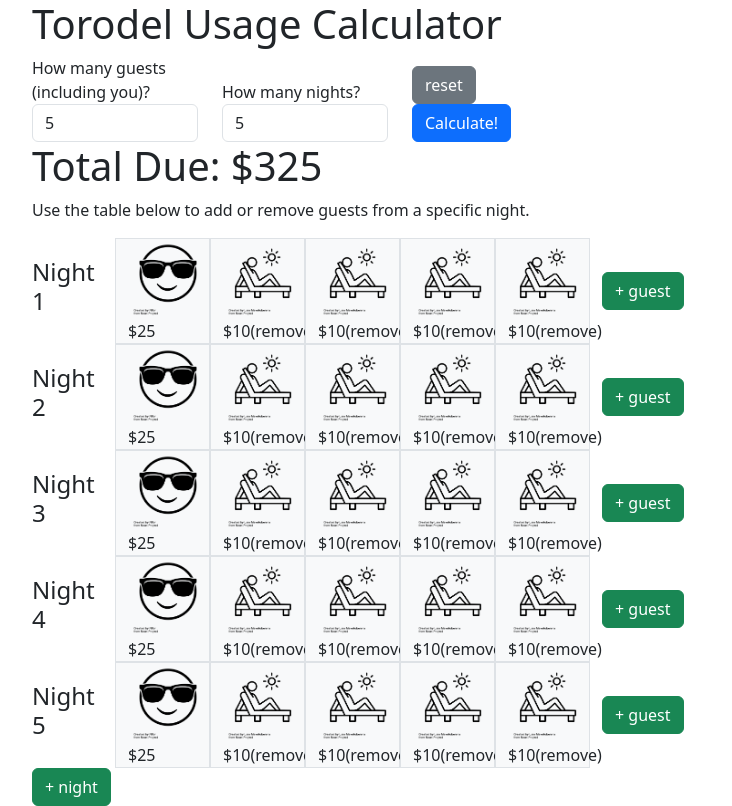
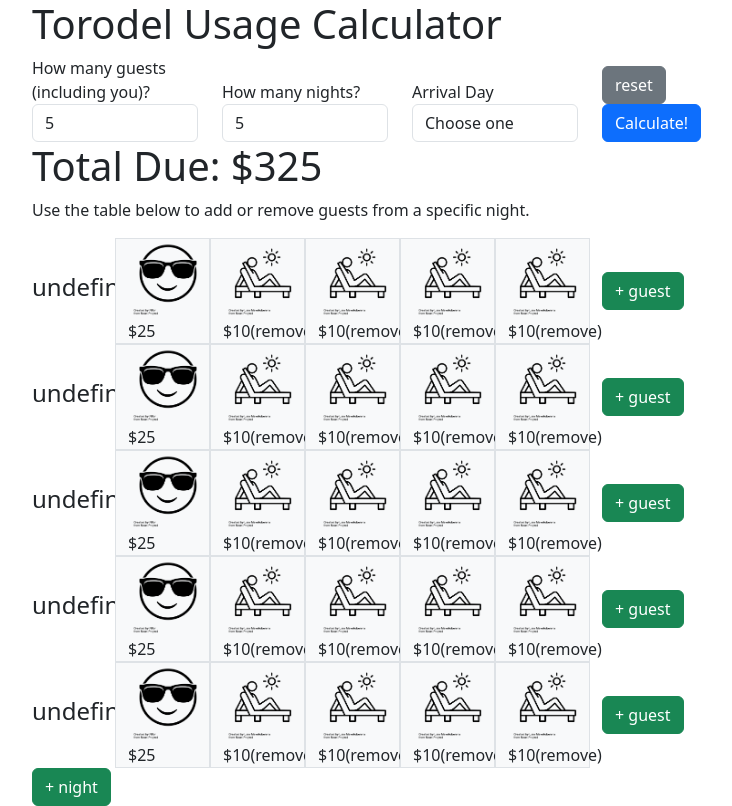
Before and after one commit to davidchick/UsageCalc, a plain HTML site: page index.html in a window 1280 px wide. Both pictures are taken after typing "5", "5" into the empty fields and a click on the input "Calculate!". Shown: the whole page, without its empty margins (50-782 px from the left). Drawn offline with nearby package versions, Linux system fonts and the light colour scheme.

Commit message:
days of the week

```diff
--- a/UsageCalc.js
+++ b/UsageCalc.js
@@ -1,5 +1,6 @@
 const peopleEl = document.getElementById('people');
 const nightsEl = document.getElementById('nights');
+const startDayEl = document.getElementById('day');
 const resetEl = document.getElementById('reset');
 const calcEl = document.getElementById('calculate');
 const explainerEl = document.getElementById('explainer');
@@ -7,6 +8,9 @@ const guestsContainerDiv = document.getElementById('guests');
 
 const PARTNER_RATE = 25;
 const GUEST_RATE = 10;
+
+const daysOfTheWeek = ['Sun','Mon','Tue','Wed','Thu','Fri','Sat'];
+const startDay = startDayEl.value;
 
 //let total = 0;
 
@@ -64,6 +68,21 @@ calcEl.addEventListener('click', (e) => {
 
 const addNight = function(night, people) {
 
+    let dayNumber = Number.parseInt(startDayEl.value - 1) + night;
+
+    console.log(`day number before ternary: ${dayNumber}`);
+
+    //dayNumber--;
+
+    //console.log(`day number --: ${dayNumber}`);
+
+
+    dayNumber >= 7 ? dayNumber = (dayNumber % 7) : true;
+
+
+    console.log(`day number: ${dayNumber}`);
+
+
     const nightDiv = document.createElement('div');
     nightDiv.classList.add('row');
     nightDiv.classList.add('justify-content-left');
@@ -71,7 +90,7 @@ const addNight = function(night, people) {
 
     const nightCount = document.createElement('div');
     const nightH3 = document.createElement('h4');
-    nightH3.innerText = `Night ${night}`
+    nightH3.innerText = `${daysOfTheWeek[dayNumber]}`
     nightCount.appendChild(nightH3);
     nightDiv.appendChild(nightCount);
     nightCount.classList.add('col-sm-1', 'p3', 'display:table');
--- a/index.html
+++ b/index.html
@@ -25,7 +25,6 @@
                 name="People"
                 min="1"
                 max="30"
-                placeholder="1"
                 size="4"
             />
             <small class="error" aria-live="polite"></small>
@@ -41,9 +40,23 @@
                 name="Nights"
                 min="1"
                 max="30"
-                placeholder="1"
                 size="4"
             />
+            <small class="error" aria-live="polite"></small>
+        </div>
+
+        <div class="col-sm-2">
+            <label for="day">Arrival Day</label>
+            <select class="form-control" name="Day" id="day">
+              <option selected="selected" disabled>Choose one</option>
+              <option value=0>Sunday</option>
+              <option value=1>Monday</option>
+              <option value=2>Tuesday</option>
+              <option value=3>Wednesday</option>
+              <option value=4>Thursday</option>
+              <option value=5>Friday</option>
+              <option value=6>Saturday</option>
+            </select>
             <small class="error" aria-live="polite"></small>
         </div>
 
```
